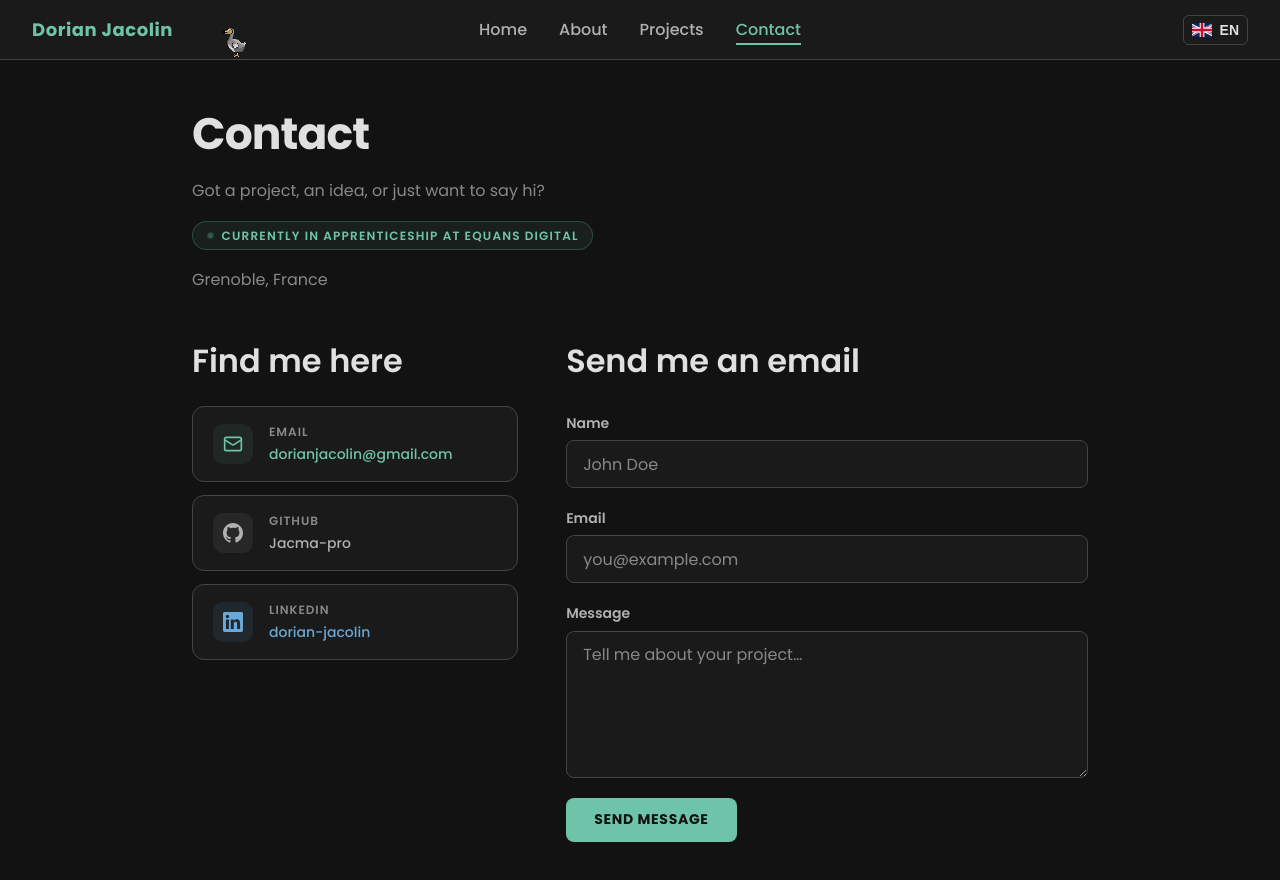
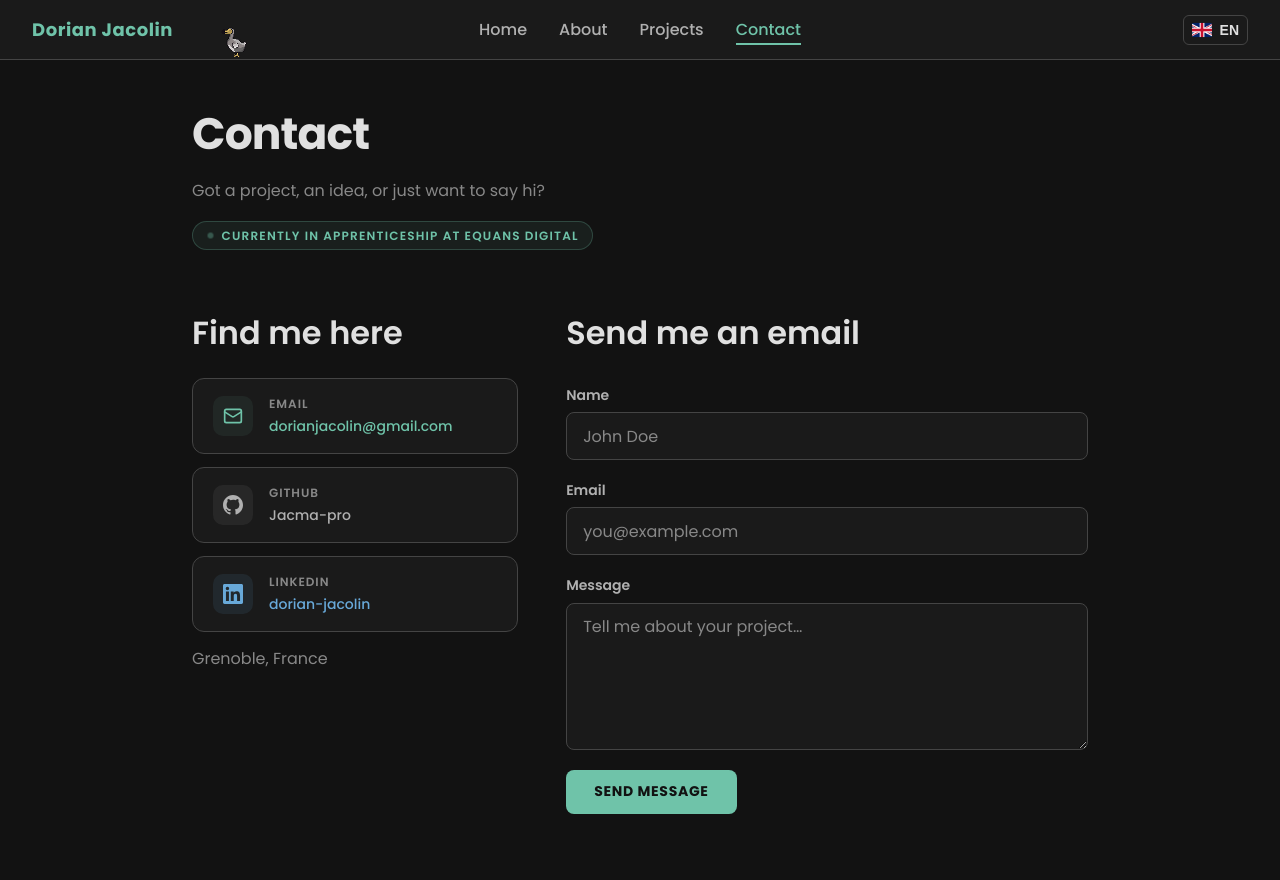
Before and after one commit to Jacma-pro/portfolio, a React (Vite) app: page /contact in a window 1280 px wide. Shown: the top 880 px of the page. Built offline with nearby package versions, Linux system fonts and the light colour scheme.

Commit message:
fix: restore location information in contact section

```diff
--- a/src/pages/Contact.tsx
+++ b/src/pages/Contact.tsx
@@ -49,13 +49,13 @@ const Contact = () => {
         <h1>{t('contact.title')}</h1>
         <p className="text-muted">{t('contact.subtitle')}</p>
         <span className="contact__badge">{t('contact.available')}</span>
-        <p className="text-muted">{t('contact.location')}</p>
       </div>
 
       <div className="contact__body">
 
         <section className="contact__cards" aria-label={t('contact.links_label')}>
           <h2 className="contact__section-title">{t('contact.links_title')}</h2>
+
 
           <ContactCard
             href="mailto:dorianjacolin@gmail.com"
@@ -79,6 +79,7 @@ const Contact = () => {
             variant="linkedin"
             external
           />
+          <p className="text-muted">{t('contact.location')}</p>
         </section>
 
         <form className="contact__form" onSubmit={handleSubmit} noValidate>
```
